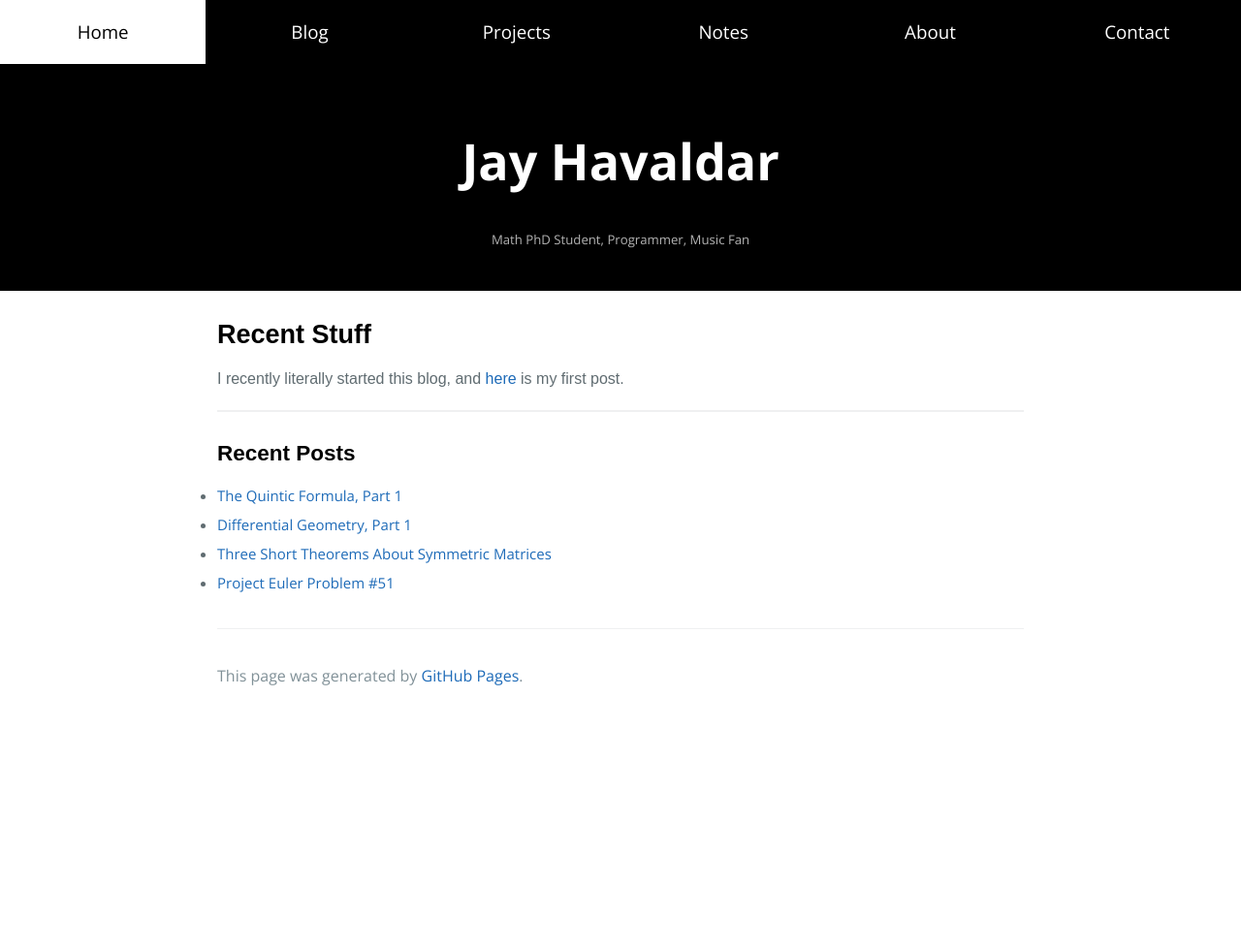
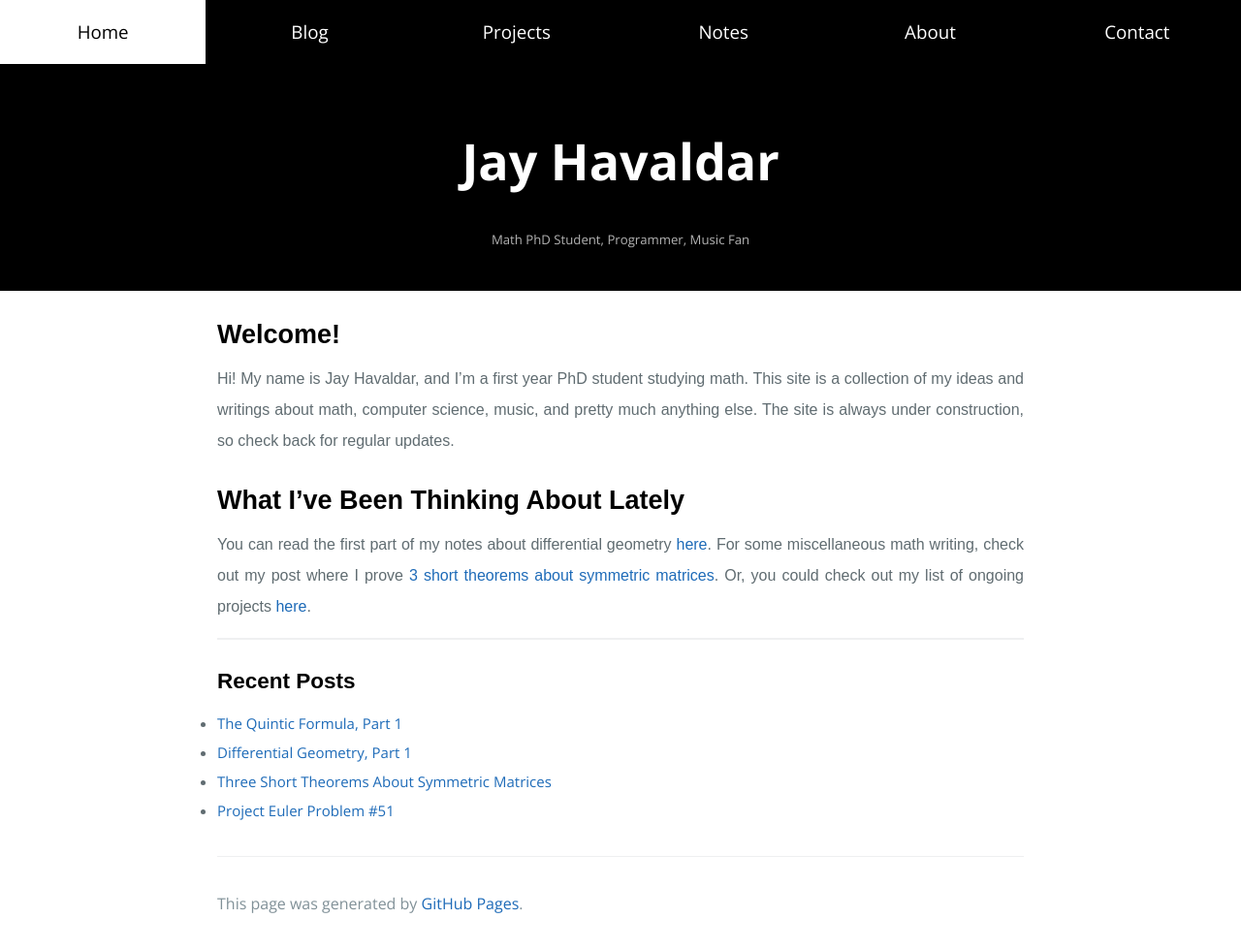
Before and after one commit to jhavaldar/jhavaldar.github.io, a Jekyll site: the page built from index.md, in a window 1280 px wide. Shown: the whole page at 97% size. Built offline with Jekyll 4.4.1, drawn with Linux system fonts in a browser that asks for light colours; some web fonts are replaced; before the commit the page ends 900 px from its top, so only the background shows below that.

Commit message:
Updated homepage

```diff
--- a/index.md
+++ b/index.md
@@ -3,8 +3,12 @@ layout: default
 title: Jay Havaldar, Math PhD Student
 ---
 
-## Recent Stuff
+## Welcome!
 
-I recently literally started this blog, and [here](/2017/06/21/the-summer-solstice.html) is my first post.
+Hi! My name is Jay Havaldar, and I'm a first year PhD student studying math. This site is a collection of my ideas and writings about math, computer science, music, and pretty much anything else. The site is always under construction, so check back for regular updates.
+
+## What I've Been Thinking About Lately
+
+You can read the first part of my notes about differential geometry [here](/2017/07/02/diffgeo-notes.html). For some miscellaneous math writing, check out my post where I prove [3 short theorems about symmetric matrices](2017/07/02/symmetric-matrices.html). Or, you could check out my list of ongoing projects [here](/projects).
 
 ---
```
